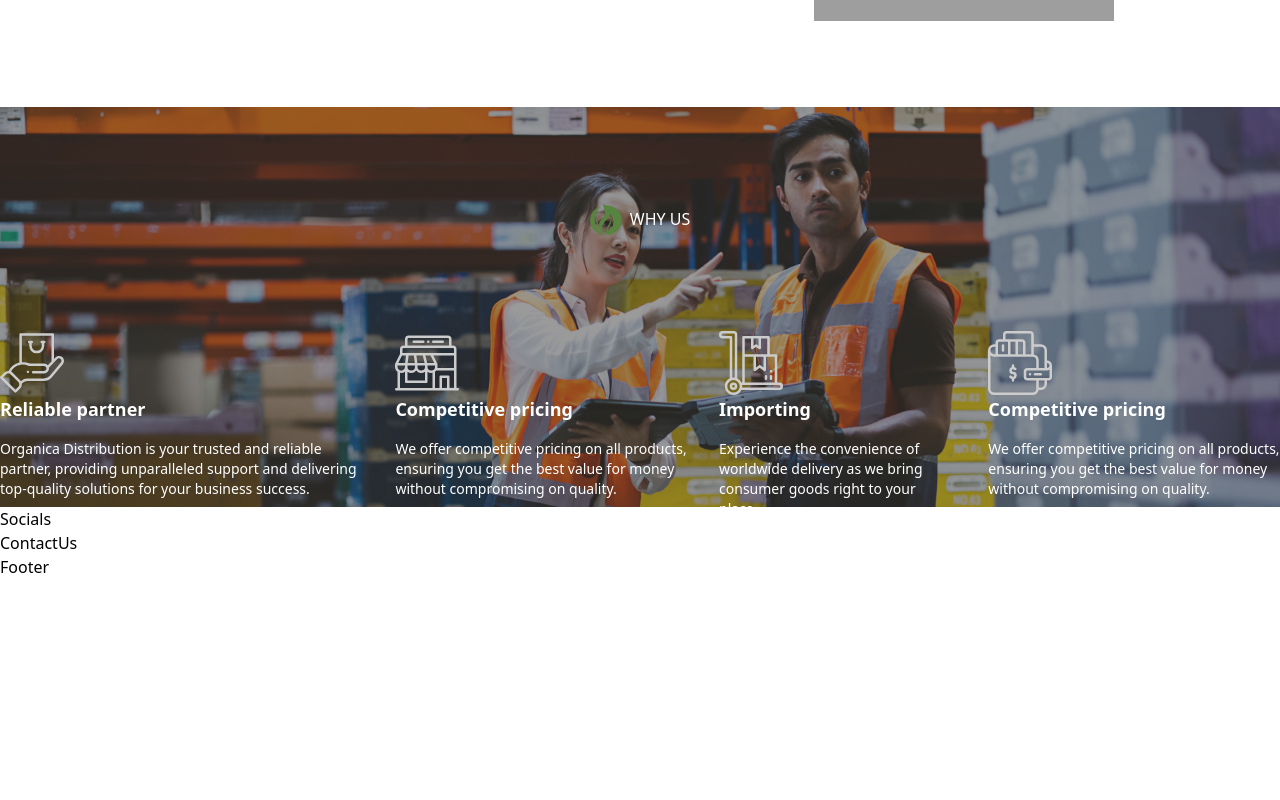
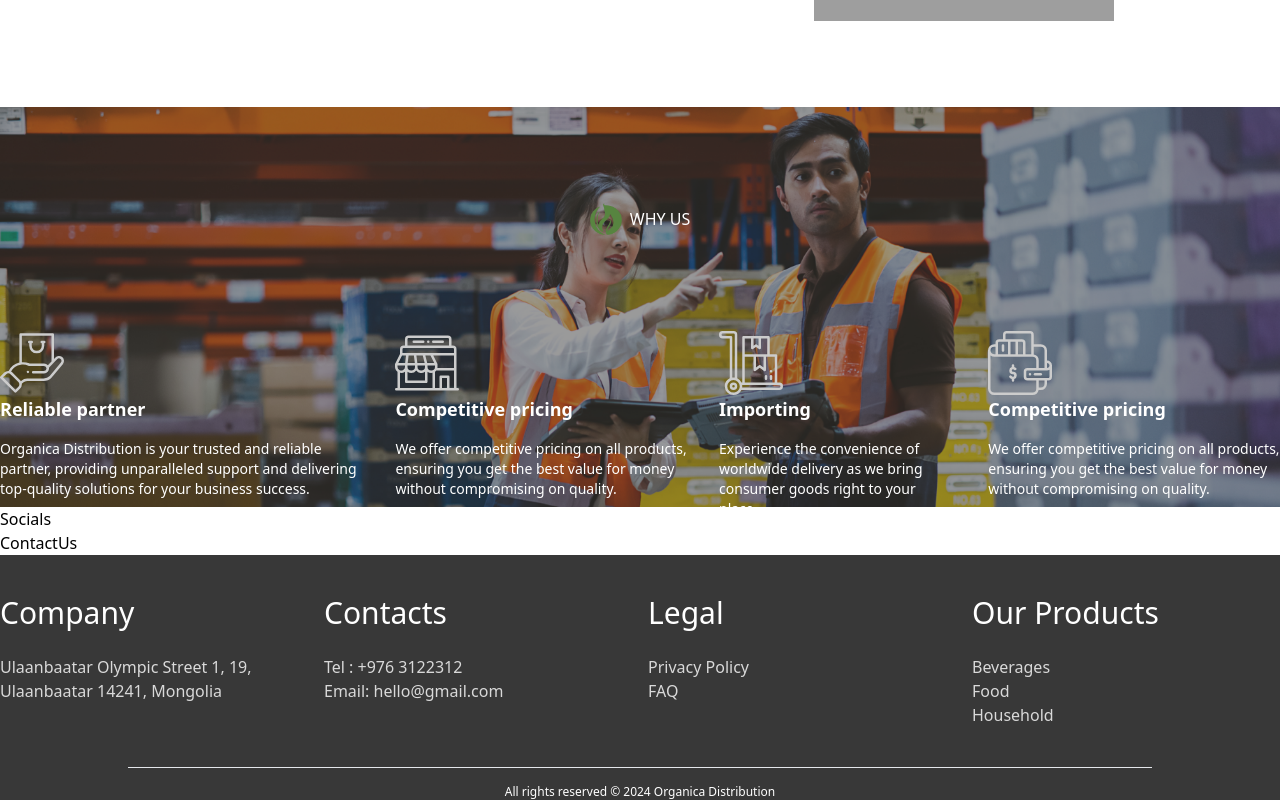
Before and after one commit to baagii1023/Organica-Distribution, a React (Vite) app: page / in a window 1280 px wide. Shown: the part 1911-2711 px from the top of the page. Before the commit the page ends 2490 px from the top, so only its background shows below. Built offline with nearby package versions, Linux system fonts and the light colour scheme; grey boxes are pictures that could not be loaded.

Commit message:
baagii footer update

```diff
--- a/src/components/Footer.jsx
+++ b/src/components/Footer.jsx
@@ -1,7 +1,37 @@
 import React from 'react'
 
-export default function Footer () {
+export default function Footer() {
 	return (
-		<div>Footer</div>
+		<>
+			<div className='text-white bg-custom-gray '>
+				<div className="grid grid-cols-1  sm:grid-cols-2 lg:grid-cols-4  gap-4 py-10 max-w-[1280px] mx-auto">
+					<div>
+						<h2 className='text-3xl'>Company</h2>
+						<p className='mt-6 text-font-gray'>Ulaanbaatar Olympic Street 1, 19, Ulaanbaatar 14241, Mongolia</p>
+					</div>
+					<div>
+						<h2 className='text-3xl'>Contacts</h2>
+						<p className='mt-6 text-font-gray'>Tel : +976 3122312</p>
+						<p className='text-font-gray'>Email: hello@gmail.com</p>
+					</div>
+					<div>
+						<h2 className='text-3xl'>Legal</h2>
+						<a href='#' className="mt-6 block text-font-gray">Privacy Policy</a>
+						<a href='#' className="block text-font-gray">FAQ</a>
+					</div>
+					<div>
+						<h2 className='text-3xl'>Our Products</h2>
+						<a href='#' className="mt-6 block text-font-gray">Beverages</a>
+						<a href='#' className="block text-font-gray">Food</a>
+						<a href='#' className="block text-font-gray">Household</a>
+					</div>
+				</div>
+
+				<div>
+					<hr className='bg-hr-gray w-[80%] m-auto' />
+					<p className='flex justify-center text-xs mt-4'>All rights reserved © 2024 Organica Distribution</p>
+				</div>
+			</div>
+		</>
 	)
 }
--- a/src/pages/Home.jsx
+++ b/src/pages/Home.jsx
@@ -146,7 +146,6 @@ export default function Home() {
 						<p className="mt-4 text-sm text-white">
 							{translationText.whyUsDetail1 || 'Why Choose Us Content 1'}
 						</p>
-
 					</div>
 
 					<div>
--- a/tailwind.config.js
+++ b/tailwind.config.js
@@ -4,7 +4,13 @@ export default {
     "./src/**/*.{js,ts,jsx,tsx}",
 	],
   theme: {
-    extend: {},
+    extend: {
+      colors: {
+        'custom-gray': '#383838',
+        'font-gray': '#D9D9D9',
+        'hr-gray': '#C9C9C9',
+      },
+    },
   },
   plugins: [],
 }
```
